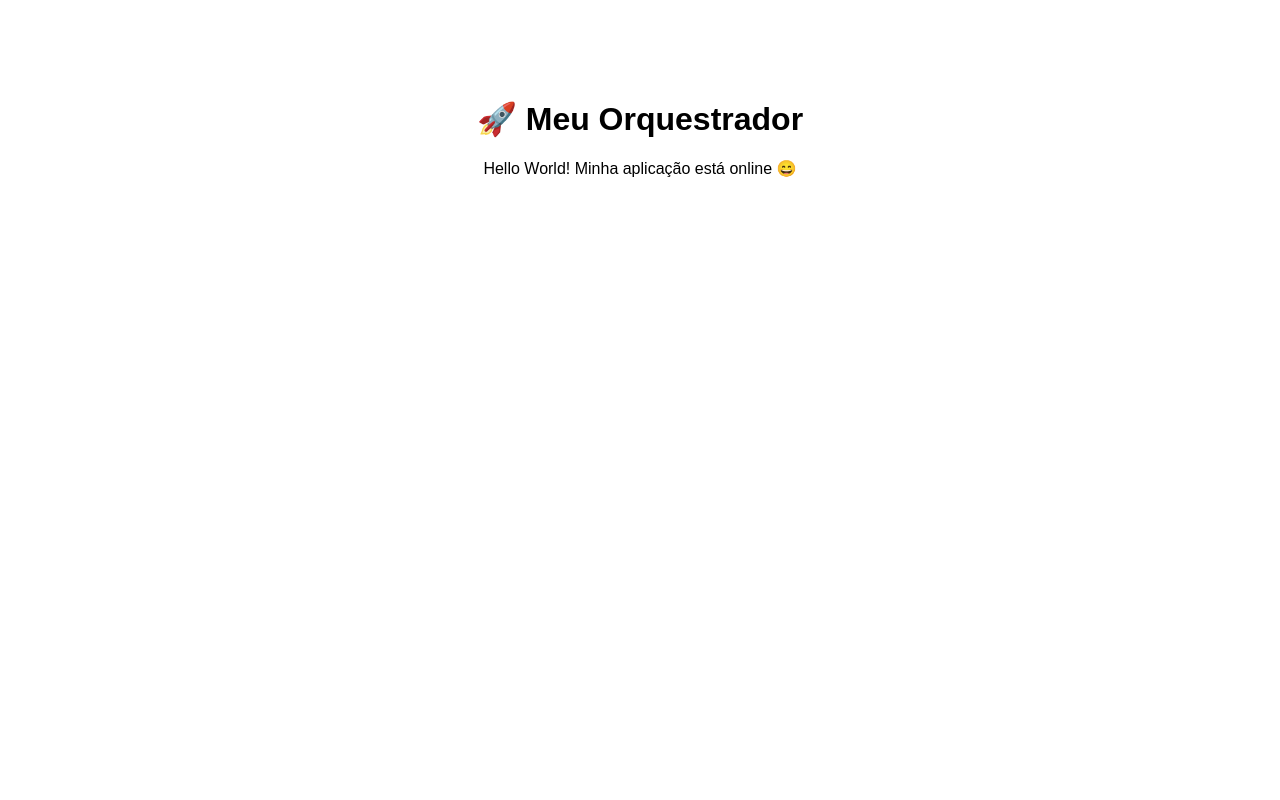
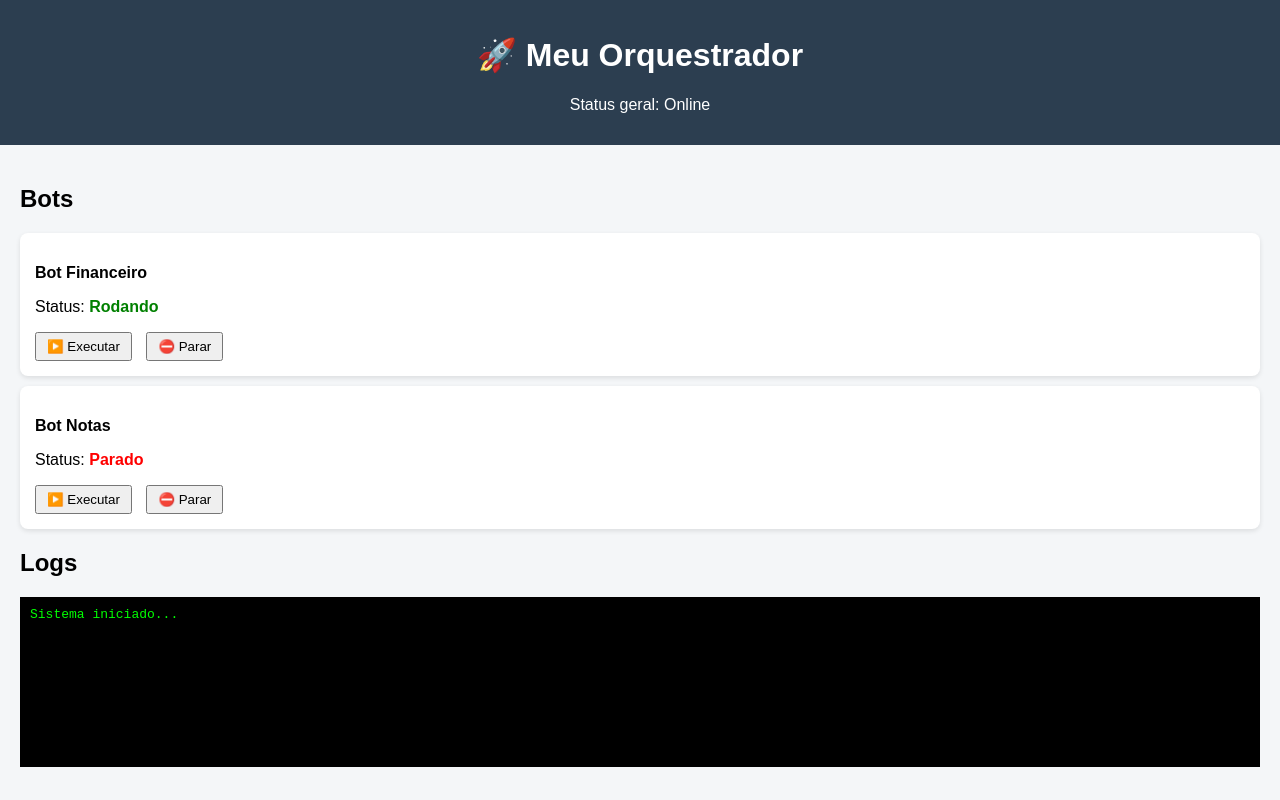
Before and after one commit to WiliamAmorim/meu-orquestrador, a plain HTML site: page index.html in a window 1280 px wide. Drawn offline with Linux system fonts and the light colour scheme.

Commit message:
Alteração de layout

```diff
--- a/index.html
+++ b/index.html
@@ -2,12 +2,119 @@
 <html lang="pt-BR">
 <head>
     <meta charset="UTF-8">
-    <title>Meu Orquestrador</title>
+    <title>Orquestrador</title>
+
+    <style>
+        body {
+            font-family: Arial;
+            background-color: #f4f6f8;
+            margin: 0;
+        }
+
+        header {
+            background-color: #2c3e50;
+            color: white;
+            padding: 15px;
+            text-align: center;
+        }
+
+        .container {
+            padding: 20px;
+        }
+
+        .bot {
+            background: white;
+            padding: 15px;
+            margin-bottom: 10px;
+            border-radius: 8px;
+            box-shadow: 0px 2px 5px rgba(0,0,0,0.1);
+        }
+
+        .status {
+            font-weight: bold;
+        }
+
+        .running {
+            color: green;
+        }
+
+        .stopped {
+            color: red;
+        }
+
+        button {
+            margin-right: 10px;
+            padding: 5px 10px;
+            cursor: pointer;
+        }
+
+        .logs {
+            background: black;
+            color: #00ff00;
+            padding: 10px;
+            height: 150px;
+            overflow-y: scroll;
+            font-family: monospace;
+        }
+    </style>
 </head>
-<body style="font-family: Arial; text-align: center; margin-top: 100px;">
 
+<body>
+
+<header>
     <h1>🚀 Meu Orquestrador</h1>
-    <p>Hello World! Minha aplicação está online 😄</p>
+    <p>Status geral: Online</p>
+</header>
+
+<div class="container">
+
+    <h2>Bots</h2>
+
+    <div class="bot">
+        <p><strong>Bot Financeiro</strong></p>
+        <p>Status: <span class="status running" id="status1">Rodando</span></p>
+
+        <button onclick="startBot('status1')">▶️ Executar</button>
+        <button onclick="stopBot('status1')">⛔ Parar</button>
+    </div>
+
+    <div class="bot">
+        <p><strong>Bot Notas</strong></p>
+        <p>Status: <span class="status stopped" id="status2">Parado</span></p>
+
+        <button onclick="startBot('status2')">▶️ Executar</button>
+        <button onclick="stopBot('status2')">⛔ Parar</button>
+    </div>
+
+    <h2>Logs</h2>
+    <div class="logs" id="logs">
+        Sistema iniciado...
+    </div>
+
+</div>
+
+<script>
+    function addLog(message) {
+        const logs = document.getElementById("logs");
+        const time = new Date().toLocaleTimeString();
+        logs.innerHTML += `<br>[${time}] ${message}`;
+        logs.scrollTop = logs.scrollHeight;
+    }
+
+    function startBot(id) {
+        const el = document.getElementById(id);
+        el.innerText = "Rodando";
+        el.className = "status running";
+        addLog("Bot iniciado");
+    }
+
+    function stopBot(id) {
+        const el = document.getElementById(id);
+        el.innerText = "Parado";
+        el.className = "status stopped";
+        addLog("Bot parado");
+    }
+</script>
 
 </body>
 </html>
```
